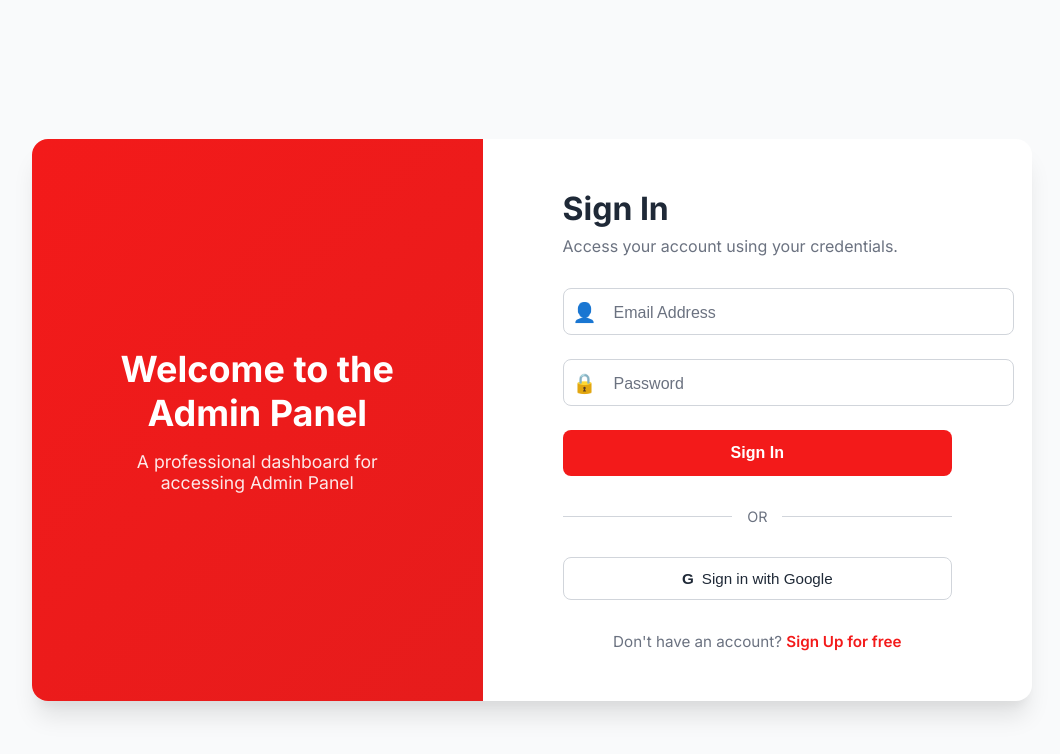
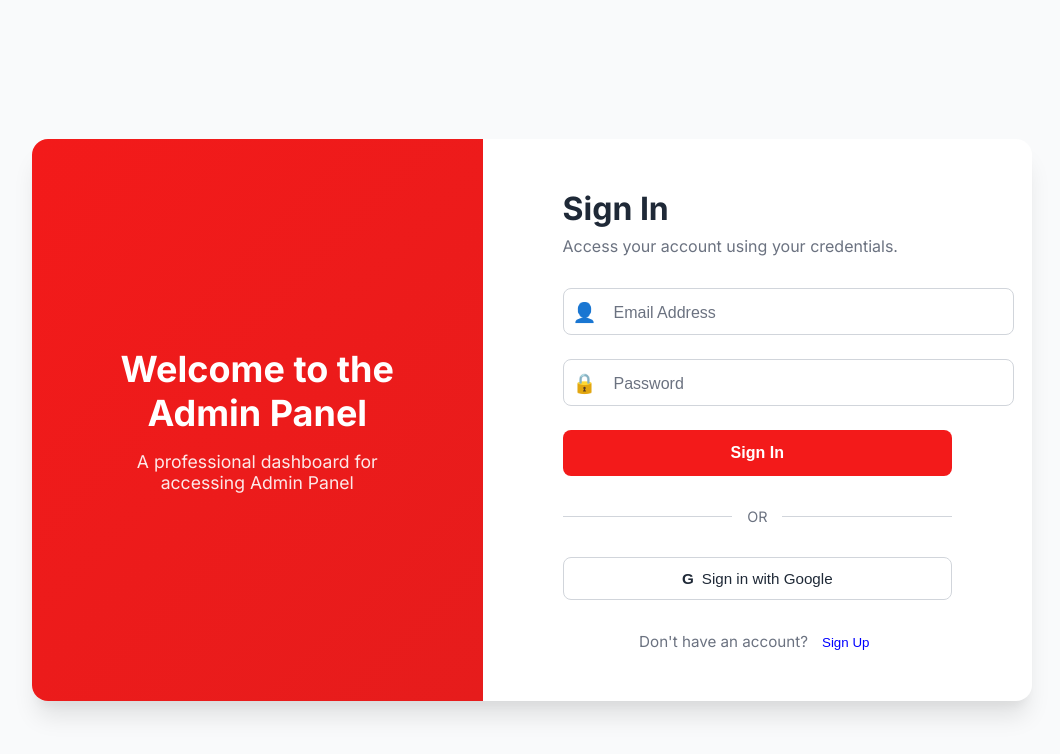
Before and after one commit to Anish-Narayan/Billingsoftware, a React (Vite) app: page /login in a window 1280 px wide. Shown: the top 754 px of the page, without its empty margins (108-1168 px from the left). Built offline with nearby package versions, Linux system fonts and the light colour scheme.

Commit message:
Login Connected Successfully

```diff
--- a/src/Pages/LoginPage.jsx
+++ b/src/Pages/LoginPage.jsx
@@ -1,13 +1,19 @@
 import React, { useState } from 'react';
 import '../styles/Login.css';
-import { auth, provider } from '../firebase';
-import { createUserWithEmailAndPassword, signInWithEmailAndPassword, signInWithPopup } from "firebase/auth";
+import { auth, provider, db } from '../firebase';
+import {
+    createUserWithEmailAndPassword,
+    signInWithEmailAndPassword,
+    signInWithPopup
+} from "firebase/auth";
+import { doc, setDoc, getDoc } from "firebase/firestore";
 
 const LoginPage = () => {
     const [email, setEmail] = useState('');
     const [password, setPassword] = useState('');
+    const [isNewUser, setIsNewUser] = useState(false);  // Toggle between login/signup
 
-    const handleEmailPasswordLogin = async (event) => {
+    const handleEmailPassword = async (event) => {
         event.preventDefault();
 
         if (!email || !password) {
@@ -16,22 +22,49 @@ const LoginPage = () => {
         }
 
         try {
-            await signInWithEmailAndPassword(auth, email, password);
-            alert("Login successful!");
-            // Redirect to Admin Panel after successful login
+            if (isNewUser) {
+                // Sign Up flow
+                const userCredential = await createUserWithEmailAndPassword(auth, email, password);
+                const user = userCredential.user;
+
+                // Create user document in Firestore
+                await setDoc(doc(db, "users", user.uid), {
+                    email: user.email,
+                    createdAt: new Date()
+                });
+
+                alert("Account created successfully!");
+                // Redirect to Admin Panel if needed
+            } else {
+                // Login flow
+                await signInWithEmailAndPassword(auth, email, password);
+                alert("Login successful!");
+                // Redirect to Admin Panel if needed
+            }
         } catch (error) {
-            alert("Invalid email or password");
+            alert(error.message);
             console.error(error);
         }
     };
 
     const handleGoogleSignIn = async () => {
         try {
-            await signInWithPopup(auth, provider);
+            const result = await signInWithPopup(auth, provider);
+            const user = result.user;
+
+            // Check if Firestore doc exists, if not create one
+            const userDoc = await getDoc(doc(db, "users", user.uid));
+            if (!userDoc.exists()) {
+                await setDoc(doc(db, "users", user.uid), {
+                    email: user.email,
+                    createdAt: new Date()
+                });
+            }
+
             alert("Google login successful!");
-            // Redirect to Admin Panel after successful login
+            // Redirect to Admin Panel if needed
         } catch (error) {
-            alert("Google login failed");
+            alert("Google login failed: " + error.message);
             console.error(error);
         }
     };
@@ -47,8 +80,8 @@ const LoginPage = () => {
                 </div>
 
                 <div className="static-login-form-container">
-                    <form className="static-login-form" onSubmit={handleEmailPasswordLogin}>
-                        <h2>Sign In</h2>
+                    <form className="static-login-form" onSubmit={handleEmailPassword}>
+                        <h2>{isNewUser ? "Sign Up" : "Sign In"}</h2>
                         <p className="form-intro">Access your account using your credentials.</p>
 
                         <div className="input-group">
@@ -72,7 +105,7 @@ const LoginPage = () => {
                         </div>
 
                         <button type="submit" className="submit-btn">
-                            Sign In
+                            {isNewUser ? "Sign Up" : "Sign In"}
                         </button>
 
                         <div className="separator"><span>OR</span></div>
@@ -84,7 +117,14 @@ const LoginPage = () => {
                         </div>
 
                         <p className="signup-link">
-                            Don't have an account? <a href="#signup">Sign Up for free</a>
+                            {isNewUser ? "Already have an account?" : "Don't have an account?"}
+                            <button
+                                type="button"
+                                onClick={() => setIsNewUser(!isNewUser)}
+                                style={{ marginLeft: "8px", background: "none", border: "none", color: "blue", cursor: "pointer" }}
+                            >
+                                {isNewUser ? "Sign In" : "Sign Up"}
+                            </button>
                         </p>
                     </form>
                 </div>
--- a/src/firebase.js
+++ b/src/firebase.js
@@ -1,5 +1,4 @@
 import { initializeApp } from "firebase/app";
-import { getAnalytics } from "firebase/analytics";
 import { getAuth, GoogleAuthProvider } from "firebase/auth";
 import { getFirestore } from "firebase/firestore";
 
@@ -14,7 +13,6 @@ const firebaseConfig = {
 };
 
 const app = initializeApp(firebaseConfig);
-const analytics = getAnalytics(app);
 const auth = getAuth(app);
 const db = getFirestore(app);
 const provider = new GoogleAuthProvider();
```
